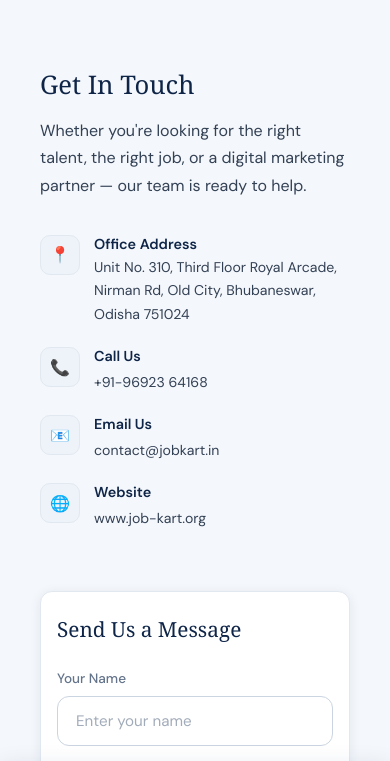
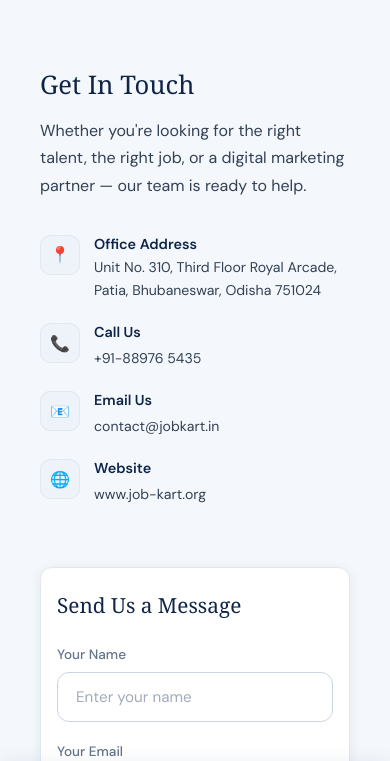
Before and after one commit to Ishuu278/JOB-KART, a website: page frontend/contact.html in a window 390 px wide. Shown: the part 72-833 px from the top of the page. Drawn offline with Linux system fonts and the light colour scheme.

Commit message:
Update address to Patia, Bhubaneswar and phone number to 889765435

```diff
--- a/frontend/contact.html
+++ b/frontend/contact.html
@@ -51,7 +51,7 @@
             <div class="contact-detail-icon">📍</div>
             <div class="contact-detail-text">
               <h4>Office Address</h4>
-              <p>Unit No. 310, Third Floor Royal Arcade, Nirman Rd, Old City, Bhubaneswar, Odisha 751024</p>
+              <p>Unit No. 310, Third Floor Royal Arcade, Patia, Bhubaneswar, Odisha 751024</p>
             </div>
           </div>
 
@@ -59,7 +59,7 @@
             <div class="contact-detail-icon">📞</div>
             <div class="contact-detail-text">
               <h4>Call Us</h4>
-              <a href="tel:+919692364168">+91-96923 64168</a>
+              <a href="tel:+91889765435">+91-88976 5435</a>
             </div>
           </div>
 
@@ -226,7 +226,7 @@
         <h3>Contact Info</h3>
         <div class="footer-contact-item">
           <span class="footer-contact-icon">📍</span>
-          <span>Unit No. 310, Third Floor Royal Arcade, Nirman Rd, Old City, Bhubaneswar, Odisha 751024</span>
+          <span>Unit No. 310, Third Floor Royal Arcade, Patia, Bhubaneswar, Odisha 751024</span>
         </div>
         <div class="footer-contact-item">
           <span class="footer-contact-icon">📧</span>
@@ -234,7 +234,7 @@
         </div>
         <div class="footer-contact-item">
           <span class="footer-contact-icon">📞</span>
-          <a href="tel:+919692364168">+91-96923 64168</a>
+          <a href="tel:+91889765435">+91-88976 5435</a>
         </div>
       </div>
       <div class="footer-col">
```
Also changed, not shown: frontend/about.html (+2 -2 lines), frontend/company.html (+2 -2 lines), frontend/compare.html (+2 -2 lines), frontend/index.html (+2 -2 lines), frontend/job-details.html (+2 -2 lines), frontend/openings.html (+2 -2 lines), frontend/services.html (+2 -2 lines), Veg Momos _ Steamed Vegetable Dumplings – Healthy & Delicious Snack.jpg (added).
